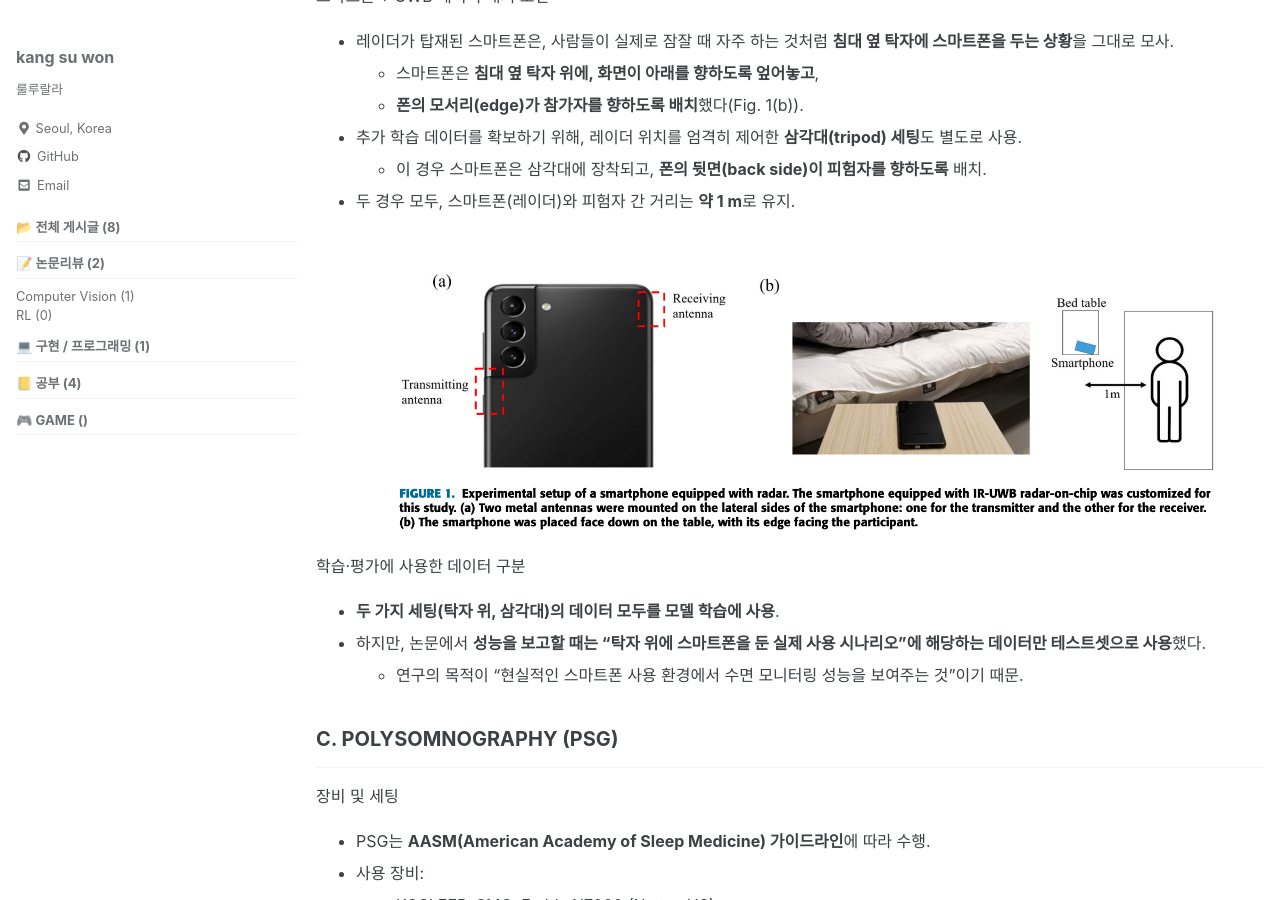
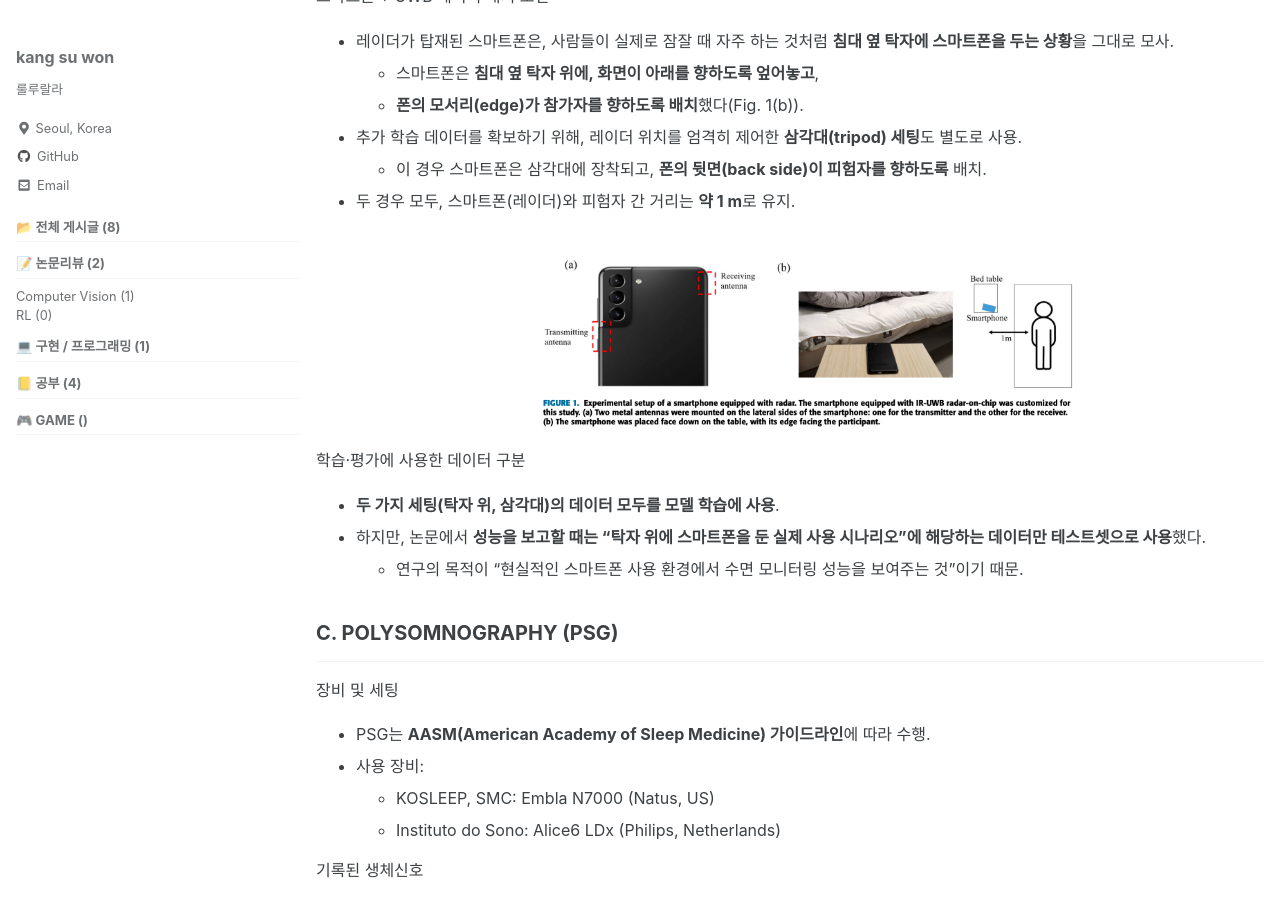
Before and after one commit to su-wone/su-wone.github.io, a Jekyll site: the page built from _posts/논문리뷰/2026-02-09-[논문리뷰]Ultra-Wideband Radar-Based Sleep Stage Class.md, in a window 1280 px wide and 900 px high, scrolled down 4894 px. Built offline with Jekyll 4.4.1, drawn with Linux system fonts in a browser that asks for light colours; cached includes are drawn as plain includes; formulas are drawn with MathJax 3.

Commit message:
논문리뷰 수정

```diff
--- a/_posts/논문리뷰/2026-02-09-[논문리뷰]Ultra-Wideband Radar-Based Sleep Stage Class.md
+++ b/_posts/논문리뷰/2026-02-09-[논문리뷰]Ultra-Wideband Radar-Based Sleep Stage Class.md
@@ -118,7 +118,7 @@ IVO JUNIOR LEAL ZANGHETTIN 2, AND JONGHEE HAN
     - 이 경우 스마트폰은 삼각대에 장착되고, **폰의 뒷면(back side)이 피험자를 향하도록** 배치.
 - 두 경우 모두, 스마트폰(레이더)와 피험자 간 거리는 **약 1 m**로 유지.
 
-    <center><img src='{{"/assets/img/[논문리뷰]Ultra-Wideband Radar-Based Sleep Stage Class/스크린샷_2026-02-09_오후_3.14.46.png" | relative_url}}' width="100%"></center>
+    <center><img src='{{"/assets/img/[논문리뷰]Ultra-Wideband Radar-Based Sleep Stage Class/스크린샷_2026-02-09_오후_3.14.46.png" | relative_url}}' width="65%"></center>
 
 학습·평가에 사용한 데이터 구분
 
@@ -255,7 +255,7 @@ IVO JUNIOR LEAL ZANGHETTIN 2, AND JONGHEE HAN
     - 이렇게 설정하면 **30초(1 epoch)당 16개의 time step**이 나오도록 맞출 수 있다.
 - 각 12초 구간에 대해 Fourier transform을 적용해 스펙트럼을 만들고, 이것을 시간축으로 쌓아서 **호흡 스펙트로그램**을 구성.
 
-<center><img src='{{"/assets/img/[논문리뷰]Ultra-Wideband Radar-Based Sleep Stage Class/스크린샷_2026-02-09_오후_4.02.50.png" | relative_url}}' width="100%"></center>
+<center><img src='{{"/assets/img/[논문리뷰]Ultra-Wideband Radar-Based Sleep Stage Class/스크린샷_2026-02-09_오후_4.02.50.png" | relative_url}}' width="65%"></center>
 
 - 이 스펙트로그램이 Fig. 2에서 예시로 보여주는 (a) 호흡 파형·(b) 스펙트로그램 그림과 대응된다.
 
@@ -288,7 +288,7 @@ IVO JUNIOR LEAL ZANGHETTIN 2, AND JONGHEE HAN
 
 이를 위해, 먼저 **1D convolutional neural network(CNN)**에 residual connection을 적용한 구조를 사용하여, **하룻밤 Doppler map에서 N개의 연속된 에포크 구간을 잘라 입력으로 받는 세그먼트**로부터 특징을 추출하였다. 이후, 각 에포크에 해당하는 feature 시퀀스를 **Transformer encoder**에 입력하여, 수면 단계 전이의 장·단기 패턴을 모델링하였다. 전체 모델 구조는 Fig. 3에 요약되어 있다.
 
-<center><img src='{{"/assets/img/[논문리뷰]Ultra-Wideband Radar-Based Sleep Stage Class/스크린샷_2026-02-09_오후_4.08.02.png" | relative_url}}' width="100%"></center>
+<center><img src='{{"/assets/img/[논문리뷰]Ultra-Wideband Radar-Based Sleep Stage Class/스크린샷_2026-02-09_오후_4.08.02.png" | relative_url}}' width="65%"></center>
 
 ---
 
@@ -408,7 +408,7 @@ $$
 
 결과적으로, 도메인과 상관없이 **“같은 수면 단계 = 비슷한 latent feature, 다른 수면 단계 = 일정 거리 이상 분리”**되도록 embedding space를 정렬한다.
 
-<center><img src='{{"/assets/img/[논문리뷰]Ultra-Wideband Radar-Based Sleep Stage Class/스크린샷_2026-02-09_오후_4.22.02.png" | relative_url}}' width="100%"></center>
+<center><img src='{{"/assets/img/[논문리뷰]Ultra-Wideband Radar-Based Sleep Stage Class/스크린샷_2026-02-09_오후_4.22.02.png" | relative_url}}' width="65%"></center>
 
 ---
 
@@ -457,7 +457,7 @@ $$
 - 서로 겹치는 세그먼트에서 나온 에포크별 확률도 **겹치는 부분끼리 평균**해 최종 에포크별 sleep stage 확률을 얻는다.
 - 3-class(W/REM/NREM) + 2-class(Light/Deep) 결과를 조합해 4-stage 라벨을 결정.
 
-<center><img src='{{"/assets/img/[논문리뷰]Ultra-Wideband Radar-Based Sleep Stage Class/스크린샷_2026-02-09_오후_4.22.40.png" | relative_url}}' width="100%"></center>
+<center><img src='{{"/assets/img/[논문리뷰]Ultra-Wideband Radar-Based Sleep Stage Class/스크린샷_2026-02-09_오후_4.22.40.png" | relative_url}}' width="65%"></center>
 
 ## G. VALIDATION
 
@@ -526,7 +526,7 @@ $$
 
 Table 3에는, 509명의 모든 참가자에 대해 **에포크 단위로 PSG 라벨과 모델 예측을 비교한 결과**가 정리되어 있다. 입력 세그먼트 길이는 240 에포크(약 120분)일 때의 성능이다.
 
-<center><img src='{{"/assets/img/[논문리뷰]Ultra-Wideband Radar-Based Sleep Stage Class/스크린샷_2026-02-09_오후_4.53.56.png" | relative_url}}' width="100%"></center>
+<center><img src='{{"/assets/img/[논문리뷰]Ultra-Wideband Radar-Based Sleep Stage Class/스크린샷_2026-02-09_오후_4.53.56.png" | relative_url}}' width="65%"></center>
 
 핵심 숫자는 다음과 같다.
 
@@ -556,7 +556,7 @@ Table 3에는, 509명의 모든 참가자에 대해 **에포크 단위로 PSG
 
 Fig. 7은 전체 참가자를 대상으로 한 **4-stage 혼동행렬(confusion matrix)**을 보여준다. 각 행은 PSG 기준 참 라벨, 각 열은 모델 예측 라벨이며, **행 기준 정규화(sensitivity)**로 나타냈다.
 
-<center><img src='{{"/assets/img/[논문리뷰]Ultra-Wideband Radar-Based Sleep Stage Class/스크린샷_2026-02-09_오후_4.54.32.png" | relative_url}}' width="100%"></center>
+<center><img src='{{"/assets/img/[논문리뷰]Ultra-Wideband Radar-Based Sleep Stage Class/스크린샷_2026-02-09_오후_4.54.32.png" | relative_url}}' width="65%"></center>
 
 주요 관찰 사항은 다음과 같다.
 
@@ -573,7 +573,7 @@ Fig. 7은 전체 참가자를 대상으로 한 **4-stage 혼동행렬(confusion
 
 Fig. 8은 한 참가자에 대한 **대표 hypnogram**으로, 전문가 PSG 라벨과 모델 예측 라벨을 시간 축에 따라 나란히 표시한 예시다. 이 참가자의 성능은 kappa 0.667, Accuracy 0.784 정도로, 전체 참가자 중 “평균에 가까운” 케이스이다.
 
-<center><img src='{{"/assets/img/[논문리뷰]Ultra-Wideband Radar-Based Sleep Stage Class/스크린샷_2026-02-09_오후_4.55.00.png" | relative_url}}' width="100%"></center>
+<center><img src='{{"/assets/img/[논문리뷰]Ultra-Wideband Radar-Based Sleep Stage Class/스크린샷_2026-02-09_오후_4.55.00.png" | relative_url}}' width="65%"></center>
 
 그림을 보면,
 
@@ -612,7 +612,7 @@ SMC 외부 검증에서 4-stage 분류 성능은 다음과 같다(Table 3 마지
     - Open DB 스펙트로그램 + UWB Doppler를 동시에 입력
     - Lcls+Lcon*Lcls*+*Lcon*으로 도메인 정렬하면서 학습.
 
-<center><img src='{{"/assets/img/[논문리뷰]Ultra-Wideband Radar-Based Sleep Stage Class/스크린샷_2026-02-09_오후_4.56.20.png" | relative_url}}' width="100%"></center>
+<center><img src='{{"/assets/img/[논문리뷰]Ultra-Wideband Radar-Based Sleep Stage Class/스크린샷_2026-02-09_오후_4.56.20.png" | relative_url}}' width="65%"></center>
 
 주요 결과는 다음과 같다.
 
@@ -647,7 +647,7 @@ SMC 외부 검증에서 4-stage 분류 성능은 다음과 같다(Table 3 마지
 > **[Epoch-length별 세 모델의 Cohen’s kappa]**
 >
 >
-> <center><img src='{{"/assets/img/[논문리뷰]Ultra-Wideband Radar-Based Sleep Stage Class/스크린샷_2026-02-09_오후_4.56.48.png" | relative_url}}' width="100%"></center>
+> <center><img src='{{"/assets/img/[논문리뷰]Ultra-Wideband Radar-Based Sleep Stage Class/스크린샷_2026-02-09_오후_4.56.48.png" | relative_url}}' width="65%"></center>
 >
 
 핵심 결과는 다음과 같다.
```
